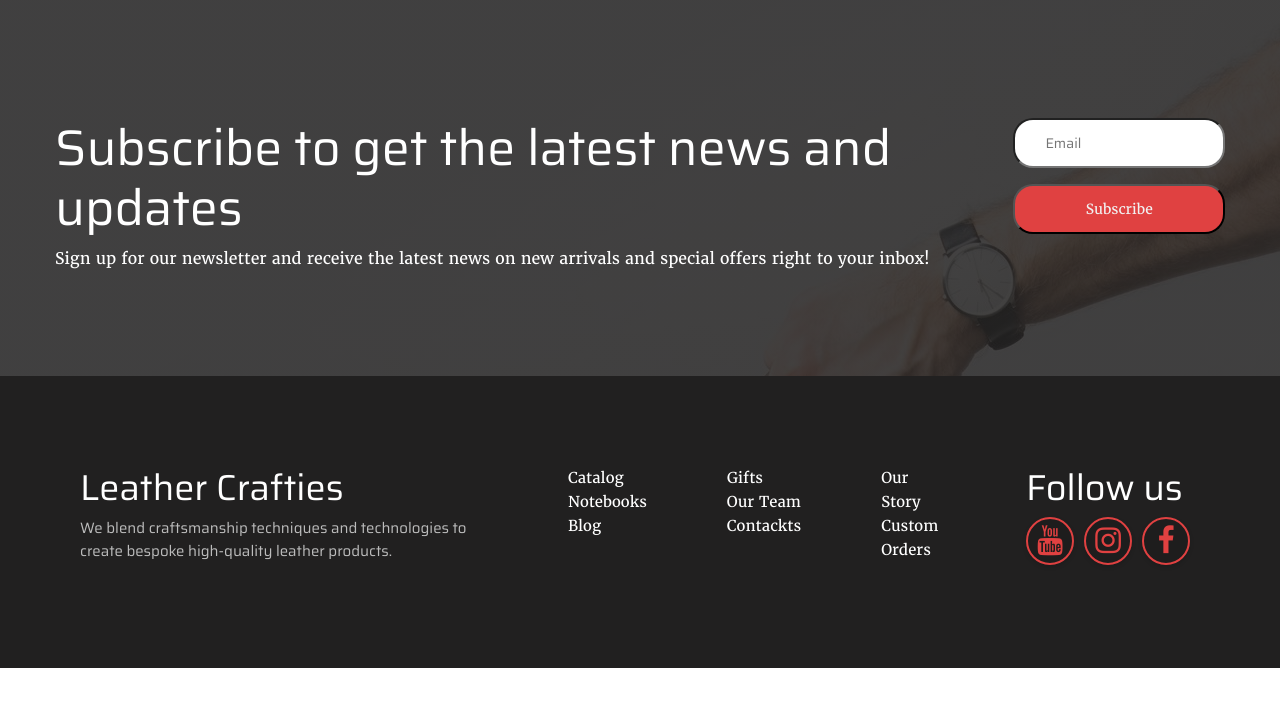
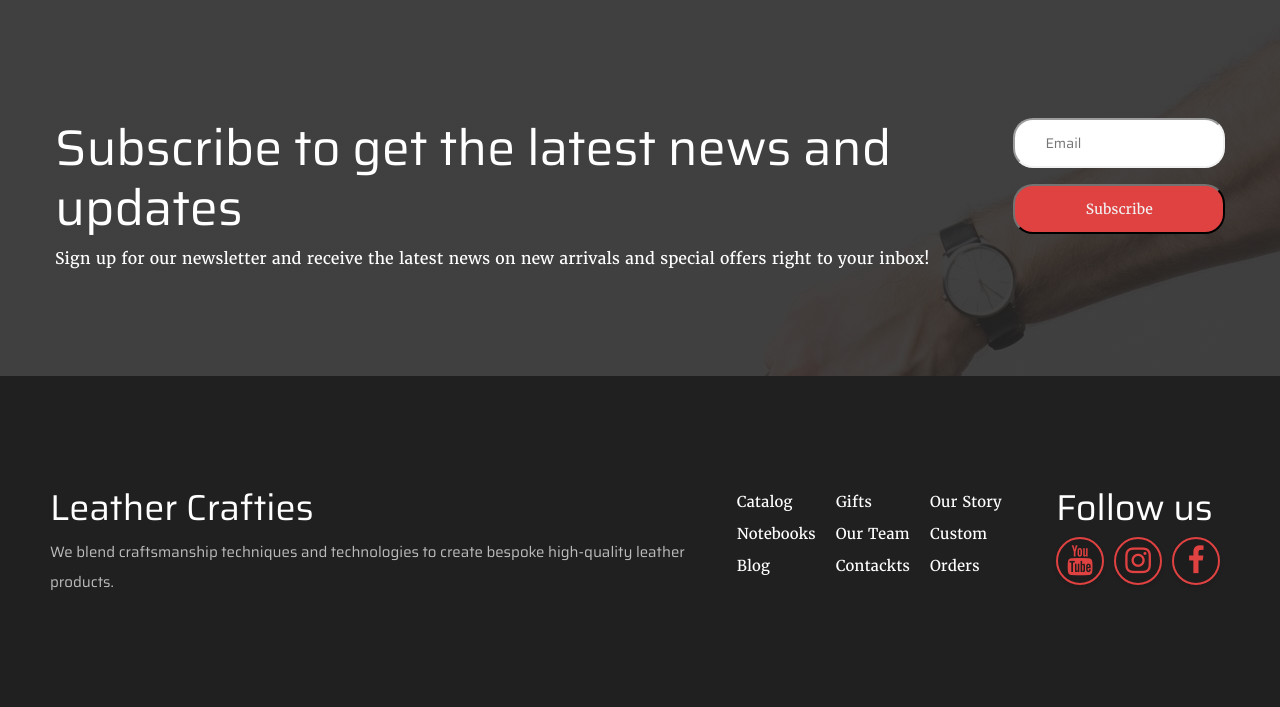
Before and after one commit to Karpovich22/New-craft, a plain HTML site: page index.html in a window 1280 px wide. Shown: the part 10284-10991 px from the top of the page. Before the commit the page ends 10952 px from the top, so only its background shows below. Drawn offline with nearby package versions, Linux system fonts and the light colour scheme.

Commit message:
Sample code

```diff
--- a/css/index.css
+++ b/css/index.css
@@ -585,8 +585,10 @@ padding: 0px 15px;
 input[type="email" i] {
 width: 100%;
 padding: 13px 30px 12px;
-    font-size: 14px;
-    border-radius: 20px;
+font-size: 14px;
+border-radius: 20px;
+border-color: #F1F1F1;
+
 }
 input[type="submit" i] {
     width: 100%;
@@ -596,6 +598,7 @@ input[type="submit" i] {
     background-color: #E04141;
     color: #F1F1F1;
     font-family: "Merriweather";
+    border-color: #212020;
 }
 input[type="submit" i]:hover {
     background-color: #ffffff;
@@ -607,6 +610,11 @@ footer {
     background-color: #212020;
     color: white;
 }
+.footer-wrapper {
+    display: flex;
+    justify-content: space-around;
+flex-wrap: nowrap;}
+
 footer a {
     color: white;
      text-decoration: none;
@@ -620,12 +628,9 @@ footer a:hover {
 footer p { color: #BCBCBC;
            font-size: 15px;}
 
-.footer-wrapper {
-    display: flex;
-    justify-content: space-around;
-}
 .footer_item {
-    margin: 0px 40px;
+    margin: 20px 10px;
+    line-height: 2;
 }
 .footer_item h3 {
     font-size: 36px;
@@ -633,7 +638,6 @@ footer p { color: #BCBCBC;
 }
 .item-container a {
     text-decoration: none;
-
 }
 .item-container {
     display: flex;
@@ -659,6 +663,14 @@ footer p { color: #BCBCBC;
 .instagram a:hover {background: #E04141; color: #212020;}
 .facebook a:hover {background: #E04141; color: #212020;}
 
+@media (max-width: 770px) {
+   .footer-wrapper {
+      display:grid;
+      grid-template-columns: 1fr;
+      text-align: center;
+      justify-items: center;
+}
+}
 @font-face {
     font-family: "Saira";
     src: url("../font/Saira-Regular.ttf");
```
